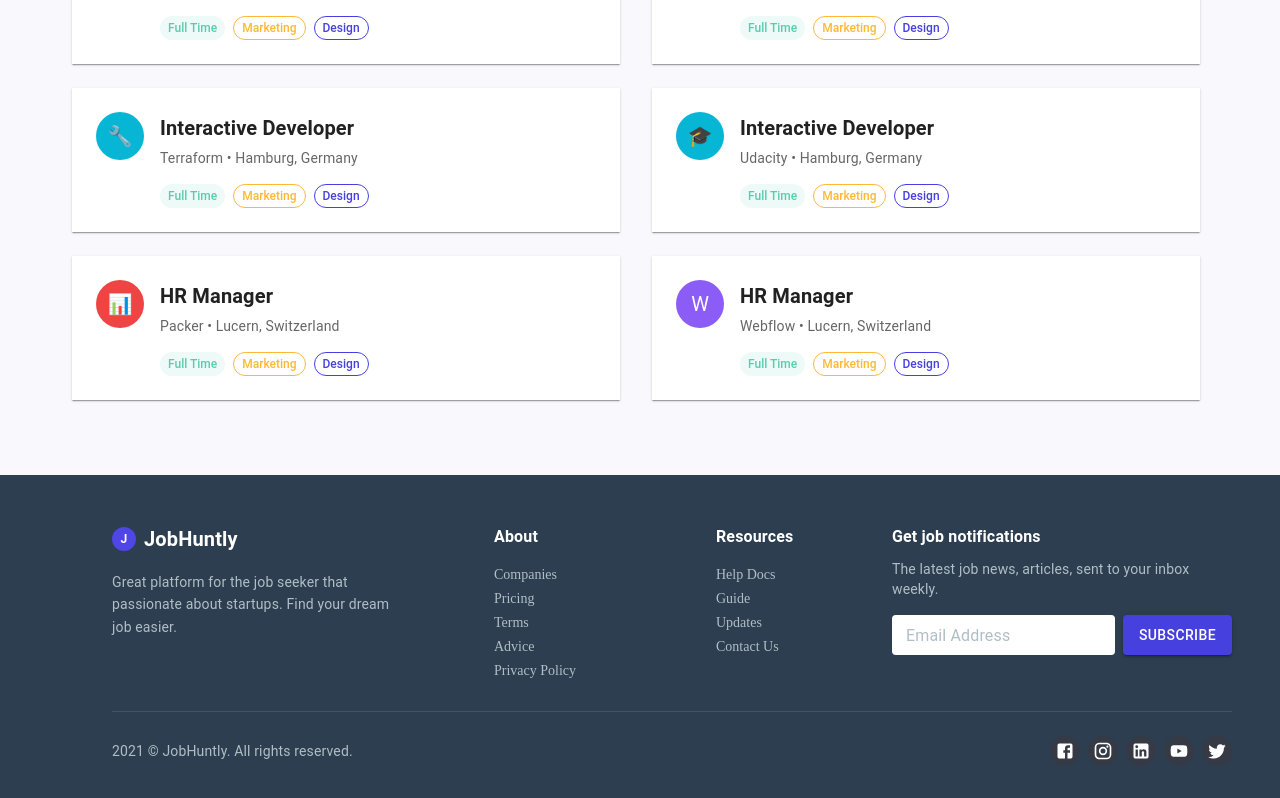
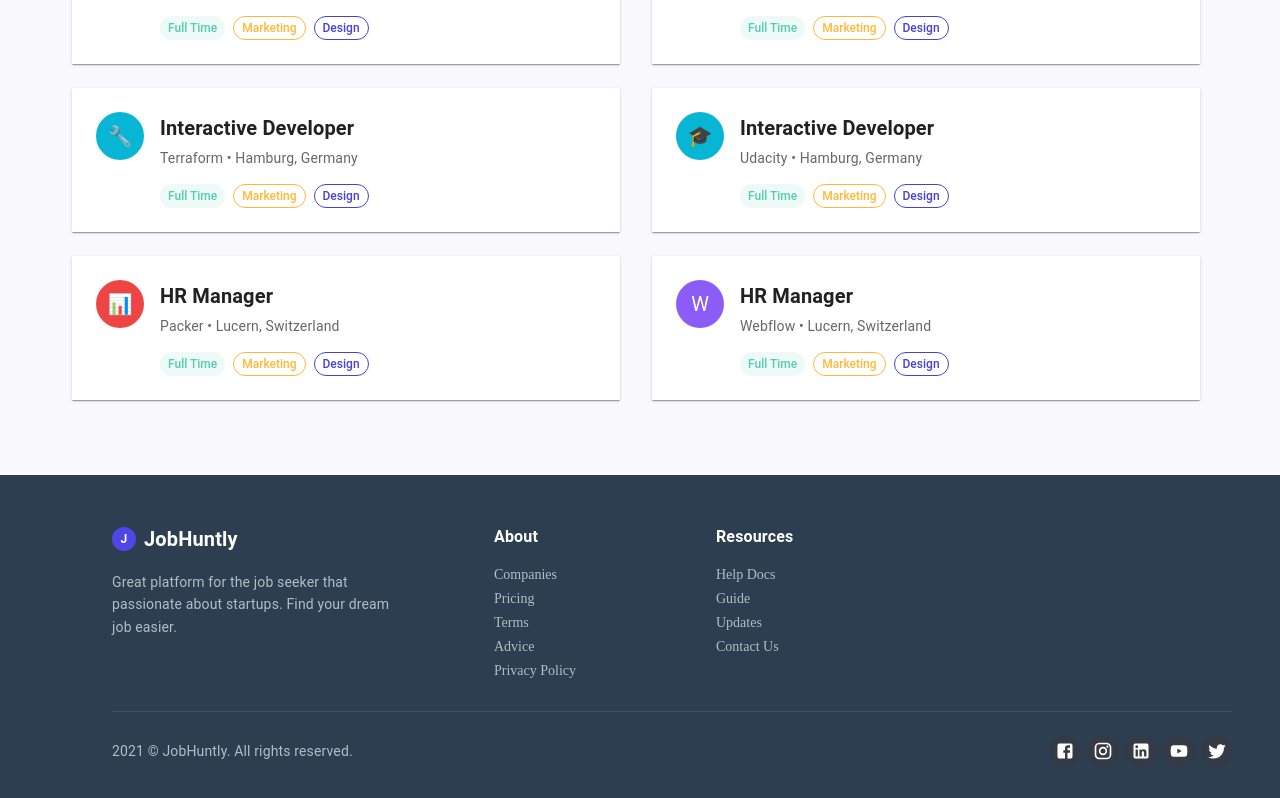
Before and after one commit to mr-hamza1/JobHuntly-web, a Next.js app: page / in a window 1280 px wide. Shown: the part 3603-4401 px from the top of the page. Built offline with nearby package versions, Linux system fonts and the light colour scheme.

Commit message:
setting width

```diff
--- a/src/components/Footer.jsx
+++ b/src/components/Footer.jsx
@@ -97,7 +97,7 @@ export default function Footer() {
         </Stack>
 
         {/* Right Section - Newsletter Signup */}
-        <Box sx={{ flex: 1, minWidth: "340px" }}>
+        {/* <Box sx={{ flex: 1, minWidth: "340px" }}>
           <Typography variant="subtitle1" sx={{ fontWeight: "bold", mb: 1 }}>
             Get job notifications
           </Typography>
@@ -146,7 +146,7 @@ export default function Footer() {
               Subscribe
             </Button>
           </Stack>
-        </Box>
+        </Box>*/}
       </Stack>
 
       {/* Bottom Section - Copyright and Social */}
```
